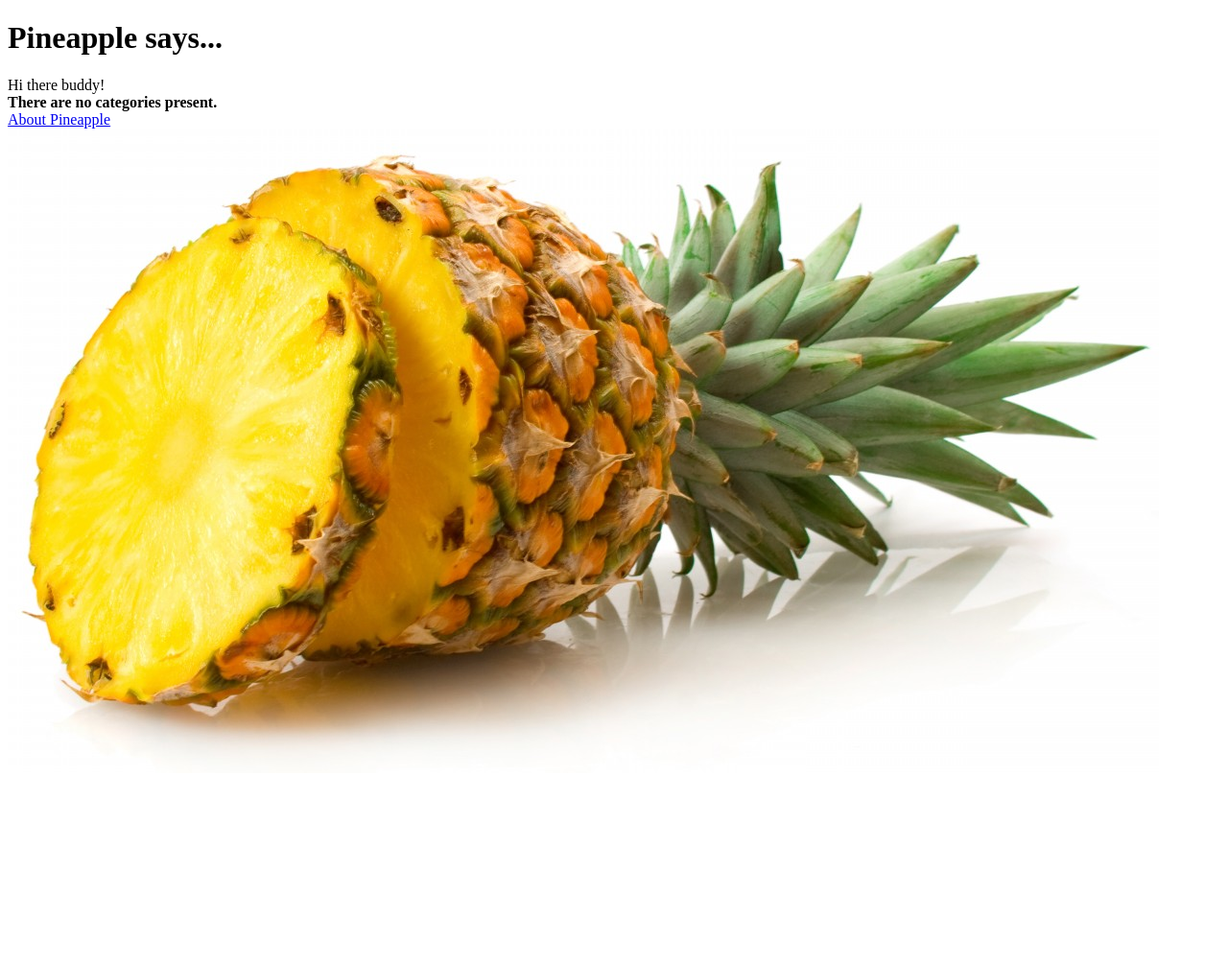
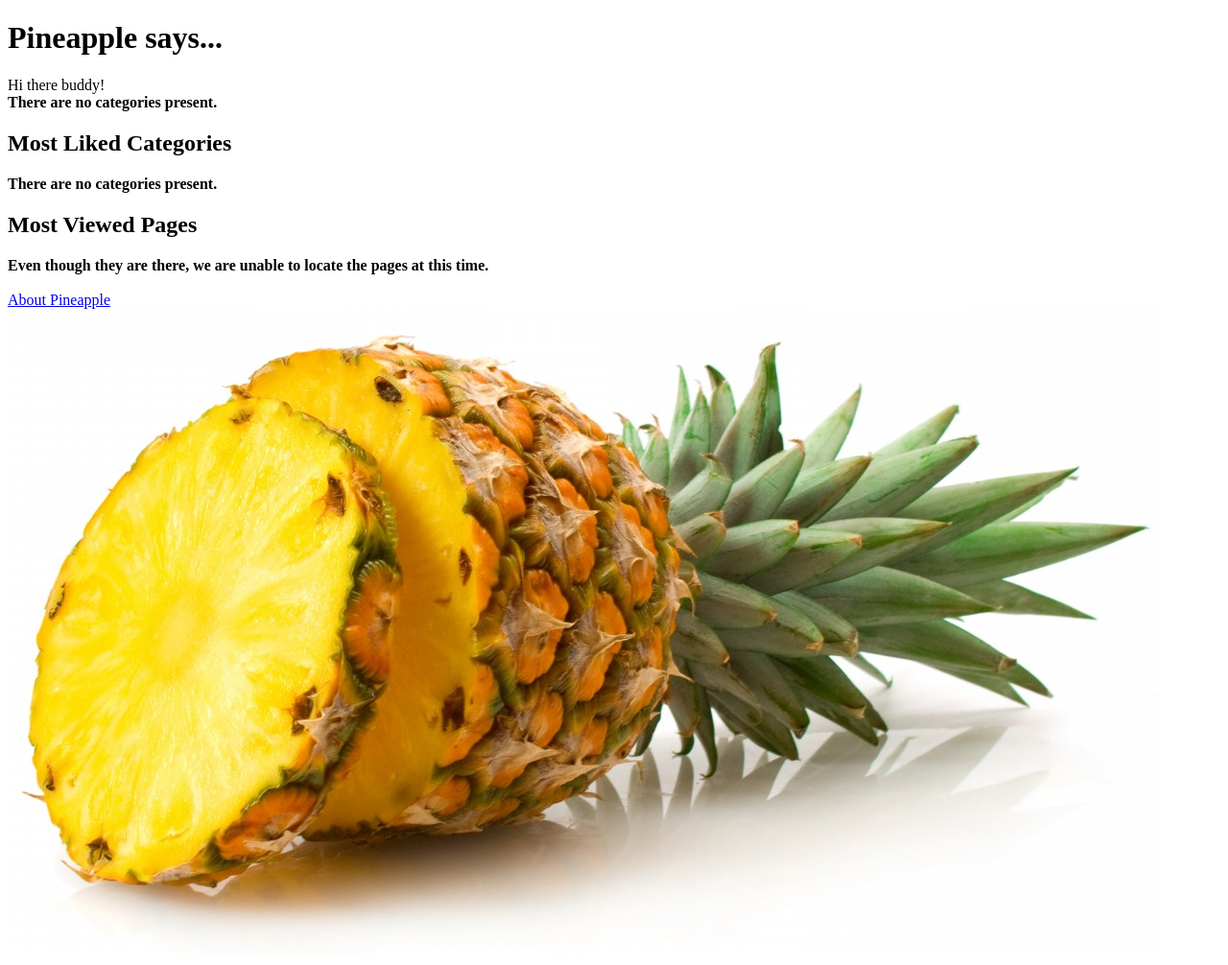
Before and after one commit to tracylm/pineapple-app, a Django app: page /pineapple/ in a window 1280 px wide. Shown: the whole page at 96% size. Before the commit the page ends 791 px from the top, so only its background shows below. Run offline with Django 3.2, Linux system fonts and the light colour scheme; data that the repository does not hold is empty.

Commit message:
Added 'Most Liked Categories'

```diff
--- a/mango_project/populate_pineapple.py
+++ b/mango_project/populate_pineapple.py
@@ -33,9 +33,7 @@ def populate():
         "url": "http://bottlepy.org/docs/dev/"},
         {"title": "Flask",
         "url": "http://flask.pocoo.org"}]
-    # These are the categories. But where are their urls?
-    # Python should be using the pages of the python pages of the key:value pair?
-    # No - these are DICTIONARIES.
+
     cats =  {"Python": {"pages": python_pages},
              "Django": {"pages": django_pages},
              "Other Frameworks": {"pages": other_pages} }
--- a/mango_project/templates/pineapple/about.html
+++ b/mango_project/templates/pineapple/about.html
@@ -23,7 +23,7 @@
 <strong>{{ boldmessage2 }}</strong><br />
     </div>
     <div>
-
+    <br />
     <a href="/pineapple/about">About</a><br />
               <img src="{% static "images/smoothie.jpg" %}"
                     alt="Picture of pineapple smoothie" />
--- a/mango_project/templates/pineapple/category.html
+++ b/mango_project/templates/pineapple/category.html
@@ -24,5 +24,7 @@
     Sorry, the specified category does not exist.
   {% endif %}
   </div>
+  <br />
+  <div><a href="/pineapple/">Back Home</a><br /></div>
 </body>
 </html>
--- a/mango_project/templates/pineapple/index.html
+++ b/mango_project/templates/pineapple/index.html
@@ -22,7 +22,35 @@
     {% else %}
       <strong>There are no categories present.</strong>
     {% endif %}
-  </div>
+
+    <div>
+    <h2>Most Liked Categories</h2>
+    {% if categories %}
+    <ul>
+      {% for category in categories %}
+      <!-- But these are not in order -->
+      <li><a href="/pineapple/category/{{ category.slug }}">{{ category.name }}</a></li>
+      {% endfor %}
+    </ul>
+    {% else %}
+    <strong>There are no categories present.</strong>
+    {% endif %}
+    </div>
+
+    <div>
+    <h2>Most Viewed Pages</h2>
+    {% if pages %}
+    <ul>
+      {% for page in pages %}
+      <li>{{ page.title }}</li>
+      {% endfor %}
+    </ul>
+    {% else %}
+    <strong>Even though they are there, we are unable to locate the pages
+      at this time.</strong>
+    {% endif %}
+    </div>
+    <br />
 
   <div>
     <a href="/pineapple/about">About Pineapple</a><br />
```
